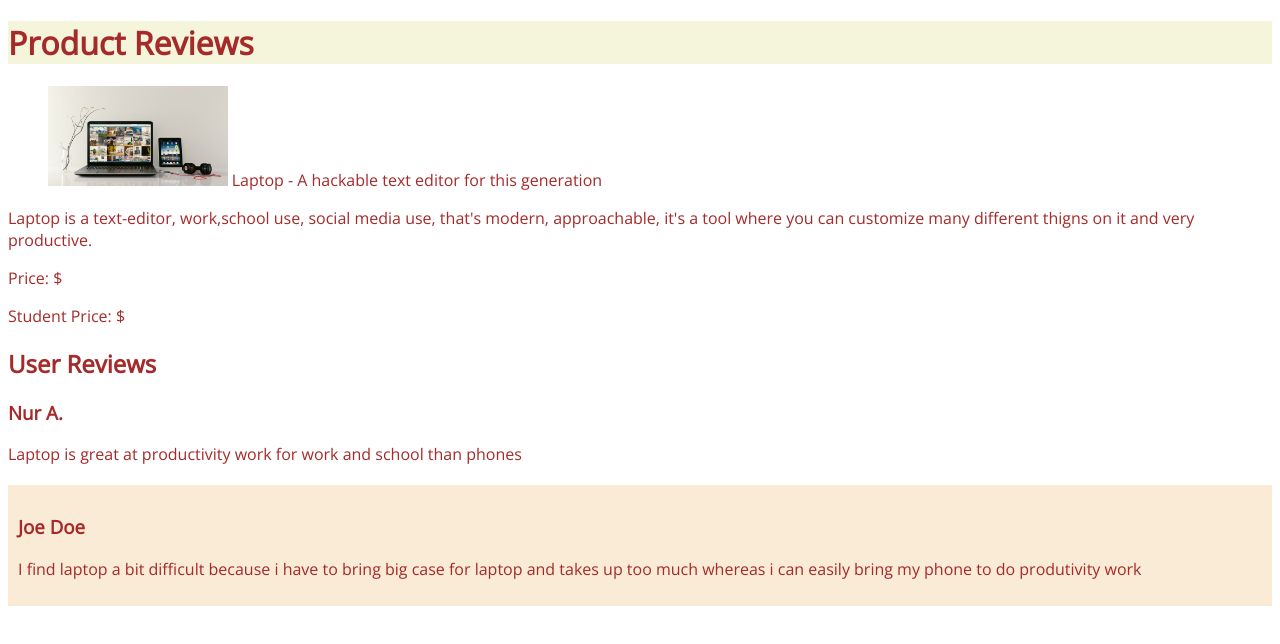
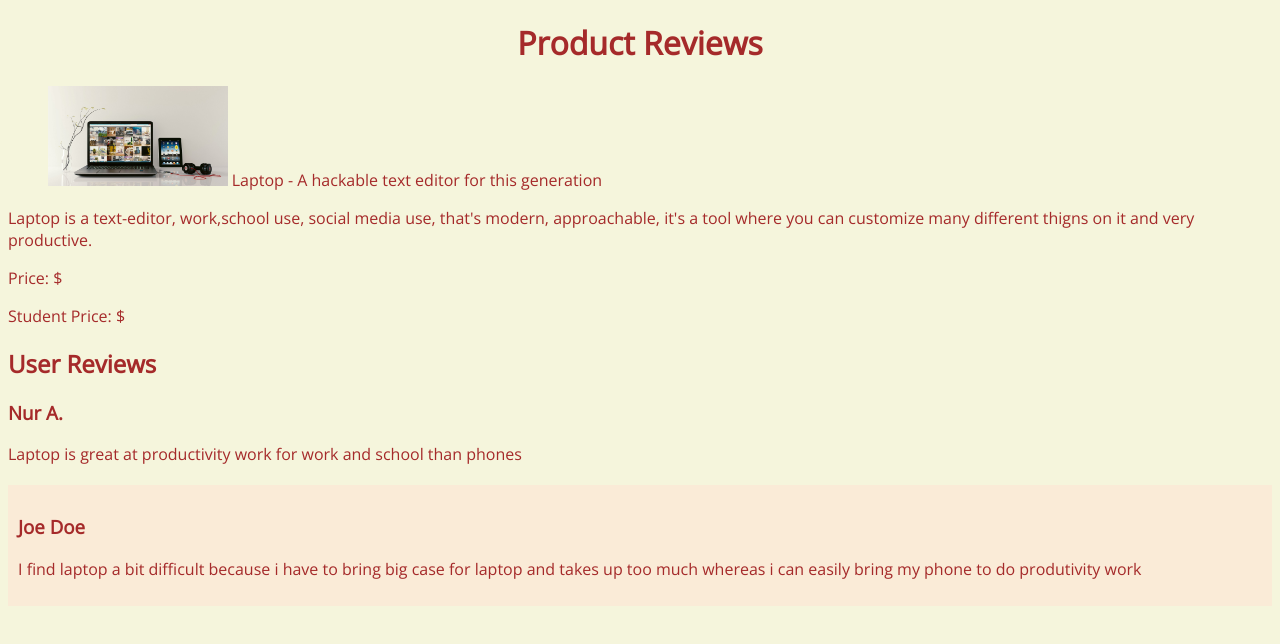
Before and after one commit to itdev160-fa2025/nurbegum-abutaleb, a plain HTML site: page activity-4/index.html in a window 1280 px wide. Drawn offline with nearby package versions, Linux system fonts and the light colour scheme.

Commit message:
Completed Activity 4

```diff
--- a/activity-3/css/master.css
+++ b/activity-3/css/master.css
@@ -6,6 +6,7 @@ body {
 h1 {
     color:brown;
     background-color: beige;
+    text-align: center;
 }
 
 img {
--- a/activity-4/css/master.css
+++ b/activity-4/css/master.css
@@ -1,11 +1,13 @@
 body {
     font-family: "Open Sans", sans-serif;
     color:brown;
+    background-color: beige;
 }
 
 h1 {
     color:brown;
     background-color: beige;
+    text-align: center;
 }
 
 img {
@@ -20,6 +22,8 @@ figcaption span {
 p#product-description {
     margin: 20px 0 20px 0;
     text-align: justify;
+    background-color: beige;
+    font-family: sans-serif;
 }
 
 div.review {
```
